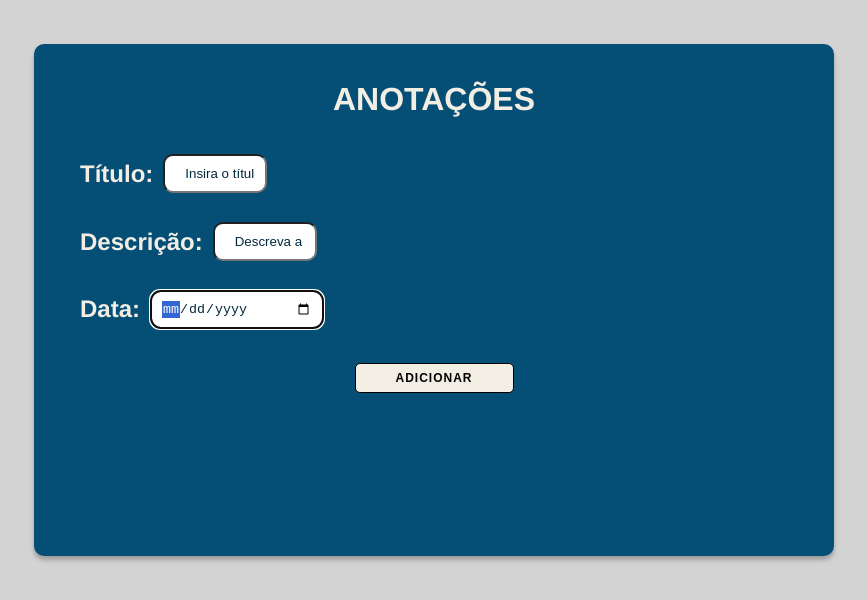
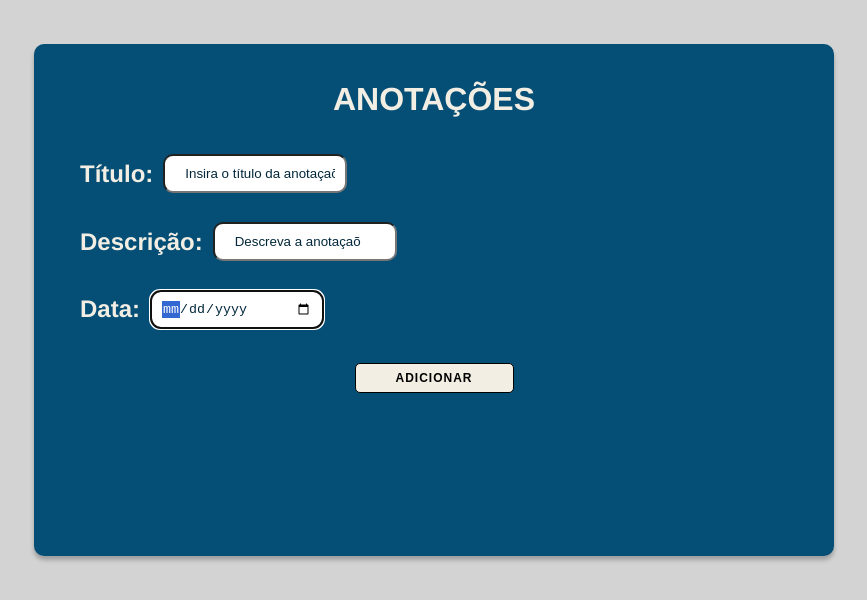
Before and after one commit to Rcardo-Sousa/Notes, a Vue app: page / in a window 1280 px wide. Shown: the top 600 px of the page, without its empty margins (206-1073 px from the left). Built offline with nearby package versions, Linux system fonts and the light colour scheme.

Commit message:
Update NotesComponents.vue

```diff
--- a/src/components/NotesComponents.vue
+++ b/src/components/NotesComponents.vue
@@ -151,7 +151,6 @@ h3 {
 .text {
   border-radius: 10px;
   height: 35px;
-    width: 5rem;
   align-self: center;
 }
 
@@ -258,5 +257,13 @@ button:hover {
 
   }
 
+  .elementsDescription,
+.text {
+  border-radius: 10px;
+  height: 35px;
+  width: 10rem;
+  align-self: center;
+}
+
 }
 </style>
```
